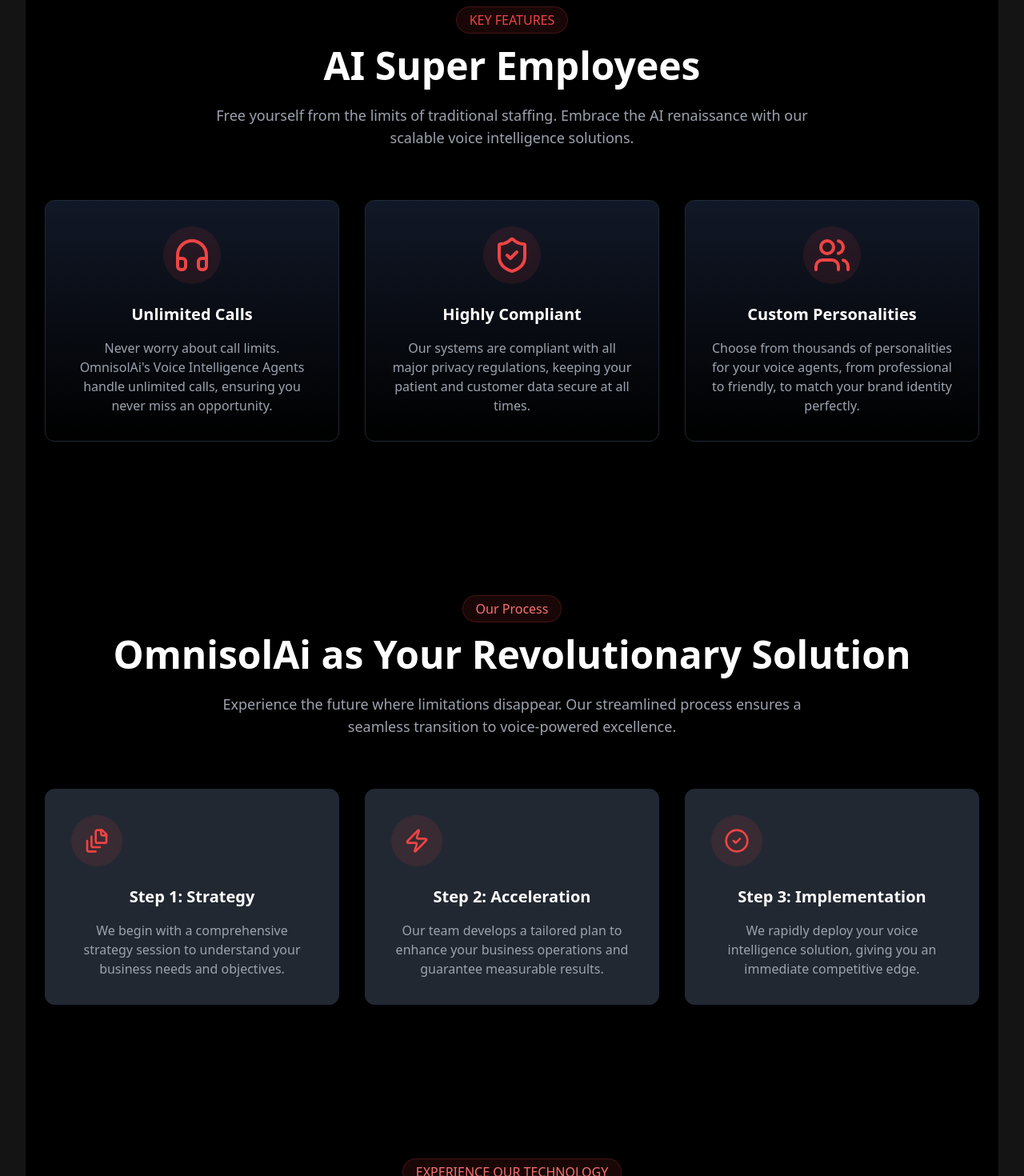
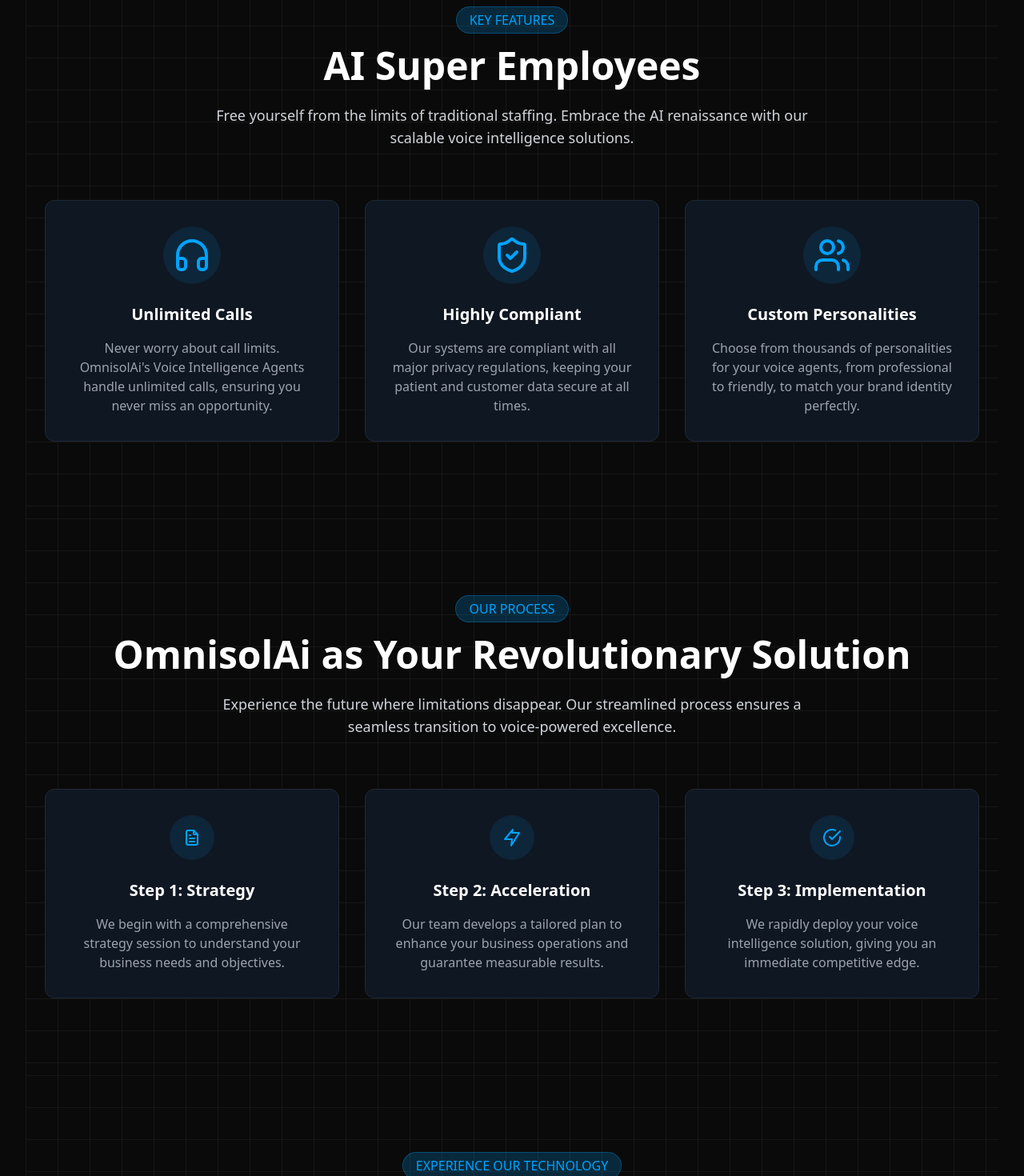
Before and after one commit to AbdulAhadera/omniwave-website-generator, a React (Vite) app: page / in a window 1280 px wide. Shown: the part 920-2390 px from the top of the page at 80% size. Built offline with nearby package versions, Linux system fonts and the light colour scheme; the HTML template or start-up script is replaced by a standard one.

Commit message:
Refactor: Update website design
This commit updates the website's design to match the provided example.

```diff
--- a/src/components/ai-demo.jsx
+++ b/src/components/ai-demo.jsx
@@ -19,7 +19,7 @@ const AiDemo = () => {
   };
 
   return (
-    <section id="demo" className="py-24 bg-gradient-to-b from-[var(--color-boxes)] to-[var(--color-background)]">
+    <section id="demo" className="py-24 bg-[#0a0a0a] grid-background">
       <div className="container mx-auto px-4 md:px-6">
         <div className="flex flex-col items-center text-center mb-16">
           <motion.div
@@ -27,9 +27,9 @@ const AiDemo = () => {
             whileInView={{ opacity: 1 }}
             viewport={{ once: true }}
             transition={{ duration: 0.5 }}
-            className="inline-block bg-red-500/10 rounded-full px-4 py-1 mb-4 border border-red-500/20"
+            className="inline-block bg-[#00A3FF]/20 rounded-full px-4 py-1 mb-4 border border-[#00A3FF]/30"
           >
-            <span className="text-red-400">EXPERIENCE OUR TECHNOLOGY</span>
+            <span className="text-[#00A3FF]">EXPERIENCE OUR TECHNOLOGY</span>
           </motion.div>
 
           <motion.h2
@@ -59,21 +59,21 @@ const AiDemo = () => {
             whileInView={{ opacity: 1, x: 0 }}
             viewport={{ once: true }}
             transition={{ duration: 0.6 }}
-            className="box-background rounded-2xl border border-gray-800 overflow-hidden"
+            className="bg-[#0f1722] rounded-2xl border border-gray-800 overflow-hidden"
           >
             <div className="p-8">
               <div className="flex justify-between mb-4">
                 <div className="text-white font-semibold">AI Voice Assistant Demo</div>
                 <div className="flex gap-2">
-                  <span className="h-2 w-2 rounded-full bg-red-500"></span>
+                  <span className="h-2 w-2 rounded-full bg-[#00A3FF]"></span>
                   <span className="h-2 w-2 rounded-full bg-gray-500"></span>
                 </div>
               </div>
 
-              <div className="h-64 overflow-y-auto bg-gray-900/50 rounded-lg p-4 mb-6 border border-gray-800">
+              <div className="h-64 overflow-y-auto bg-[#0a0a0a]/50 rounded-lg p-4 mb-6 border border-gray-800">
                 <div className="flex gap-3 mb-4">
-                  <div className="bg-red-500/20 p-2 rounded-full h-8 w-8 flex items-center justify-center">
-                    <Headphones className="h-4 w-4 text-red-400" />
+                  <div className="bg-[#00A3FF]/20 p-2 rounded-full h-8 w-8 flex items-center justify-center">
+                    <Headphones className="h-4 w-4 text-[#00A3FF]" />
                   </div>
                   <div className="bg-gray-800 rounded-lg p-3 text-gray-300 text-sm max-w-[80%]">
                     Hello! I'm your OmnisolAi assistant. How can I help you today?
@@ -88,14 +88,14 @@ const AiDemo = () => {
                     value={message}
                     onChange={(e) => setMessage(e.target.value)}
                     placeholder="Type your message here..."
-                    className="w-full bg-gray-900/80 border border-gray-800 rounded-lg py-3 px-4 text-white placeholder:text-gray-500 focus:outline-none focus:border-red-500/50"
+                    className="w-full bg-gray-900/80 border border-gray-800 rounded-lg py-3 px-4 text-white placeholder:text-gray-500 focus:outline-none focus:border-[#00A3FF]/50"
                   />
                   <button
                     type="button"
                     onClick={toggleRecording}
                     className={`p-3 rounded-lg flex items-center justify-center ${
                       isRecording
-                        ? "bg-red-500 text-white"
+                        ? "bg-[#00A3FF] text-white"
                         : "bg-gray-800 text-gray-400 hover:bg-gray-700"
                     }`}
                   >
@@ -103,7 +103,7 @@ const AiDemo = () => {
                   </button>
                   <button
                     type="submit"
-                    className="bg-red-500 hover:bg-red-600 text-white p-3 rounded-lg"
+                    className="bg-[#00A3FF] hover:bg-[#0080ff] text-white p-3 rounded-lg"
                   >
                     <svg
                       xmlns="http://www.w3.org/2000/svg"
@@ -149,8 +149,8 @@ const AiDemo = () => {
               Experience the Future of Customer Interaction
             </h3>
             <div className="space-y-6">
-              <div className="flex gap-4">
-                <div className="bg-red-500/10 p-3 rounded-full h-12 w-12 flex items-center justify-center text-red-500 shrink-0">
+              <div className="flex gap-4 items-start">
+                <div className="bg-[#00A3FF]/10 p-3 rounded-full h-12 w-12 flex items-center justify-center text-[#00A3FF] shrink-0">
                   <svg
                     xmlns="http://www.w3.org/2000/svg"
                     width="24"
@@ -174,8 +174,8 @@ const AiDemo = () => {
                 </div>
               </div>
 
-              <div className="flex gap-4">
-                <div className="bg-red-500/10 p-3 rounded-full h-12 w-12 flex items-center justify-center text-red-500 shrink-0">
+              <div className="flex gap-4 items-start">
+                <div className="bg-[#00A3FF]/10 p-3 rounded-full h-12 w-12 flex items-center justify-center text-[#00A3FF] shrink-0">
                   <svg
                     xmlns="http://www.w3.org/2000/svg"
                     width="24"
@@ -199,8 +199,8 @@ const AiDemo = () => {
                 </div>
               </div>
 
-              <div className="flex gap-4">
-                <div className="bg-red-500/10 p-3 rounded-full h-12 w-12 flex items-center justify-center text-red-500 shrink-0">
+              <div className="flex gap-4 items-start">
+                <div className="bg-[#00A3FF]/10 p-3 rounded-full h-12 w-12 flex items-center justify-center text-[#00A3FF] shrink-0">
                   <svg
                     xmlns="http://www.w3.org/2000/svg"
                     width="24"
@@ -234,7 +234,7 @@ const AiDemo = () => {
             >
               <Link
                 to="/contact-form"
-                className="bg-gradient-to-r from-[var(--color-gradient-from)] to-[var(--color-gradient-to)] text-white font-medium py-3 px-8 rounded-full inline-block transition-all duration-300 transform hover:scale-105"
+                className="bg-[#00A3FF] text-white font-medium py-3 px-8 rounded-full inline-block transition-all duration-300 transform hover:scale-105"
               >
                 Request Full Demo
               </Link>
--- a/src/components/features.tsx
+++ b/src/components/features.tsx
@@ -4,19 +4,19 @@ import { Headphones, ShieldCheck, Users } from "lucide-react";
 
 const features = [
   {
-    icon: <Headphones className="h-12 w-12 text-red-500" />,
+    icon: <Headphones className="h-12 w-12 text-[#00A3FF]" />,
     title: "Unlimited Calls",
     description:
       "Never worry about call limits. OmnisolAi's Voice Intelligence Agents handle unlimited calls, ensuring you never miss an opportunity.",
   },
   {
-    icon: <ShieldCheck className="h-12 w-12 text-red-500" />,
+    icon: <ShieldCheck className="h-12 w-12 text-[#00A3FF]" />,
     title: "Highly Compliant",
     description:
       "Our systems are compliant with all major privacy regulations, keeping your patient and customer data secure at all times.",
   },
   {
-    icon: <Users className="h-12 w-12 text-red-500" />,
+    icon: <Users className="h-12 w-12 text-[#00A3FF]" />,
     title: "Custom Personalities",
     description:
       "Choose from thousands of personalities for your voice agents, from professional to friendly, to match your brand identity perfectly.",
@@ -46,7 +46,7 @@ const Features = () => {
   };
 
   return (
-    <section id="features" className="py-24 bg-black">
+    <section id="features" className="py-24 bg-[#0a0a0a] grid-background">
       <div className="container mx-auto px-4 md:px-6">
         <motion.div
           initial="hidden"
@@ -59,7 +59,7 @@ const Features = () => {
               hidden: { opacity: 0 },
               visible: { opacity: 1, transition: { duration: 0.5 } },
             }}
-            className="px-4 py-1 bg-red-500/10 text-red-500 rounded-full border border-red-500/20 mb-4"
+            className="px-4 py-1 bg-[#00A3FF]/20 text-[#00A3FF] rounded-full border border-[#00A3FF]/30 mb-4"
           >
             KEY FEATURES
           </motion.span>
@@ -77,7 +77,7 @@ const Features = () => {
               hidden: { opacity: 0, y: 20 },
               visible: { opacity: 1, y: 0, transition: { duration: 0.5, delay: 0.3 } },
             }}
-            className="text-lg text-gray-400 max-w-3xl"
+            className="text-lg text-gray-300 max-w-3xl"
           >
             Free yourself from the limits of traditional staffing. Embrace the AI renaissance with our
             scalable voice intelligence solutions.
@@ -95,9 +95,9 @@ const Features = () => {
             <motion.div
               key={index}
               variants={itemVariants}
-              className="bg-gradient-to-b from-gray-900 to-black border border-gray-800 rounded-xl p-8 hover:border-red-500/30 transition-all duration-300 flex flex-col items-center text-center"
+              className="bg-[#0f1722] border border-gray-800 rounded-xl p-8 hover:border-[#00A3FF]/30 transition-all duration-300 flex flex-col items-center text-center"
             >
-              <div className="p-3 rounded-full bg-red-500/10 mb-6">{feature.icon}</div>
+              <div className="p-3 rounded-full bg-[#00A3FF]/10 mb-6">{feature.icon}</div>
               <h3 className="text-xl font-bold text-white mb-4">{feature.title}</h3>
               <p className="text-gray-400">{feature.description}</p>
             </motion.div>
--- a/src/components/process.jsx
+++ b/src/components/process.jsx
@@ -1,28 +1,80 @@
 
 import { motion } from "framer-motion";
-import { CircleCheck, FileStack, Zap } from "lucide-react";
 
 const Process = () => {
-  const processSteps = [
+  const steps = [
     {
-      icon: <FileStack className="h-8 w-8" />,
+      icon: (
+        <svg
+          xmlns="http://www.w3.org/2000/svg"
+          width="24"
+          height="24"
+          viewBox="0 0 24 24"
+          fill="none"
+          stroke="currentColor"
+          strokeWidth="2"
+          strokeLinecap="round"
+          strokeLinejoin="round"
+          className="text-[#00A3FF]"
+        >
+          <path d="M14 3v4a1 1 0 0 0 1 1h4"></path>
+          <path d="M17 21H7a2 2 0 0 1-2-2V5a2 2 0 0 1 2-2h7l5 5v11a2 2 0 0 1-2 2z"></path>
+          <line x1="9" y1="9" x2="10" y2="9"></line>
+          <line x1="9" y1="13" x2="15" y2="13"></line>
+          <line x1="9" y1="17" x2="15" y2="17"></line>
+        </svg>
+      ),
       title: "Step 1: Strategy",
-      description: "We begin with a comprehensive strategy session to understand your business needs and objectives."
+      description:
+        "We begin with a comprehensive strategy session to understand your business needs and objectives."
     },
     {
-      icon: <Zap className="h-8 w-8" />,
+      icon: (
+        <svg
+          xmlns="http://www.w3.org/2000/svg"
+          width="24"
+          height="24"
+          viewBox="0 0 24 24"
+          fill="none"
+          stroke="currentColor"
+          strokeWidth="2"
+          strokeLinecap="round"
+          strokeLinejoin="round"
+          className="text-[#00A3FF]"
+        >
+          <path d="M13 2L3 14h9l-1 8 10-16h-9l1-4z"></path>
+        </svg>
+      ),
       title: "Step 2: Acceleration",
-      description: "Our team develops a tailored plan to enhance your business operations and guarantee measurable results."
+      description:
+        "Our team develops a tailored plan to enhance your business operations and guarantee measurable results."
     },
     {
-      icon: <CircleCheck className="h-8 w-8" />,
+      icon: (
+        <svg
+          xmlns="http://www.w3.org/2000/svg"
+          width="24"
+          height="24"
+          viewBox="0 0 24 24"
+          fill="none"
+          stroke="currentColor"
+          strokeWidth="2"
+          strokeLinecap="round"
+          strokeLinejoin="round"
+          className="text-[#00A3FF]"
+        >
+          <path d="M22 11.08V12a10 10 0 1 1-5.93-9.14"></path>
+          <polyline points="22 4 12 14.01 9 11.01"></polyline>
+        </svg>
+      ),
       title: "Step 3: Implementation",
-      description: "We rapidly deploy your voice intelligence solution, giving you an immediate competitive edge."
+      description:
+        "We rapidly deploy your voice intelligence solution, giving you an immediate competitive edge."
     }
   ];
 
   return (
-    <section className="py-24 bg-gradient-to-b from-[var(--color-background)] to-[var(--color-boxes)]">
+    <section id="process" className="py-24 bg-[#0a0a0a] grid-background">
       <div className="container mx-auto px-4 md:px-6">
         <div className="flex flex-col items-center text-center mb-16">
           <motion.div
@@ -30,9 +82,9 @@ const Process = () => {
             whileInView={{ opacity: 1 }}
             viewport={{ once: true }}
             transition={{ duration: 0.5 }}
-            className="inline-block bg-red-500/10 rounded-full px-4 py-1 mb-4 border border-red-500/20"
+            className="inline-block bg-[#00A3FF]/20 rounded-full px-4 py-1 mb-4 border border-[#00A3FF]/30"
           >
-            <span className="text-red-400">Our Process</span>
+            <span className="text-[#00A3FF]">OUR PROCESS</span>
           </motion.div>
 
           <motion.h2
@@ -50,27 +102,30 @@ const Process = () => {
             whileInView={{ opacity: 1, y: 0 }}
             viewport={{ once: true }}
             transition={{ duration: 0.5, delay: 0.3 }}
-            className="text-lg text-gray-400 max-w-3xl"
+            className="text-lg text-gray-300 max-w-3xl"
           >
-            Experience the future where limitations disappear. Our streamlined process ensures a seamless transition to voice-powered excellence.
+            Experience the future where limitations disappear. Our streamlined process
+            ensures a seamless transition to voice-powered excellence.
           </motion.p>
         </div>
 
         <div className="grid grid-cols-1 md:grid-cols-3 gap-8">
-          {processSteps.map((step, index) => (
+          {steps.map((step, index) => (
             <motion.div
               key={index}
-              initial={{ opacity: 0, y: 30 }}
+              initial={{ opacity: 0, y: 20 }}
               whileInView={{ opacity: 1, y: 0 }}
               viewport={{ once: true }}
-              transition={{ duration: 0.5, delay: index * 0.2 }}
-              className="box-background backdrop-blur-sm rounded-xl p-8 border border-gray-800 hover:border-red-500/30 transition-all duration-300"
+              transition={{ duration: 0.5, delay: 0.2 * index }}
+              className="bg-[#0f1722] border border-gray-800 rounded-xl p-8"
             >
-              <div className="bg-red-500/10 p-4 rounded-full w-16 h-16 flex items-center justify-center mb-6 text-red-500">
-                {step.icon}
+              <div className="flex flex-col items-center text-center">
+                <div className="h-14 w-14 flex items-center justify-center rounded-full bg-[#00A3FF]/10 mb-6">
+                  {step.icon}
+                </div>
+                <h3 className="text-xl font-semibold text-white mb-4">{step.title}</h3>
+                <p className="text-gray-400">{step.description}</p>
               </div>
-              <h3 className="text-xl font-bold text-white mb-4">{step.title}</h3>
-              <p className="text-gray-400">{step.description}</p>
             </motion.div>
           ))}
         </div>
--- a/src/index.css
+++ b/src/index.css
@@ -1,3 +1,4 @@
+
 @tailwind base;
 @tailwind components;
 @tailwind utilities;
@@ -15,16 +16,11 @@
     @apply bg-background text-foreground;
     font-feature-settings: "rlig" 1, "calt" 1;
     scroll-behavior: smooth;
-    background-color: #141414;
+    background-color: #0a0a0a;
   }
 
-  .light body {
-    background-color: #141414;
-    @apply text-white;
-  }
-
-  .dark body {
-    background-color: #141414;
+  body {
+    background-color: #0a0a0a;
     @apply text-white;
   }
 
@@ -65,11 +61,26 @@
   }
 
   .box-background {
-    background-color: #222831;
+    background-color: #0f1722;
   }
 
-  .accent-detail {
-    color: #FFD700;
+  .accent-color {
+    color: #00A3FF;
+  }
+
+  .accent-bg {
+    background-color: #00A3FF;
+  }
+
+  .accent-border {
+    border-color: #00A3FF;
+  }
+
+  .grid-background {
+    background-color: #0a0a0a;
+    background-image: linear-gradient(to right, #171717 1px, transparent 1px),
+                      linear-gradient(to bottom, #171717 1px, transparent 1px);
+    background-size: 40px 40px;
   }
 }
 
--- a/src/pages/ContactForm.jsx
+++ b/src/pages/ContactForm.jsx
@@ -66,7 +66,7 @@ const ContactForm = () => {
   };
 
   return (
-    <div className="min-h-screen flex flex-col" style={{ backgroundColor: "#141414" }}>
+    <div className="min-h-screen flex flex-col grid-background">
       <Navbar />
 
       <div className="flex-grow container mx-auto px-4 py-12">
@@ -75,7 +75,7 @@ const ContactForm = () => {
             initial={{ opacity: 0, y: 20 }}
             animate={{ opacity: 1, y: 0 }}
             transition={{ duration: 0.5 }}
-            className="max-w-md mx-auto box-background rounded-xl p-8 shadow-lg border border-gray-700"
+            className="max-w-md mx-auto bg-[#0f1722] rounded-xl p-8 shadow-lg border border-gray-700"
           >
             <h2 className="text-2xl font-bold mb-6 text-center bg-clip-text text-transparent bg-gradient-to-r from-[#007bff] to-[#00BFFF]">
               Request Demo Call
@@ -138,7 +138,7 @@ const ContactForm = () => {
 
               <button
                 type="submit"
-                className="w-full py-3 px-4 bg-gradient-to-r from-[#007bff] to-[#00BFFF] text-white font-medium rounded-lg hover:opacity-90 transition duration-300"
+                className="w-full py-3 px-4 bg-[#00A3FF] text-white font-medium rounded-lg hover:opacity-90 transition duration-300"
               >
                 Start Demo Call
               </button>
```
Also changed, not shown: src/components/contact.jsx (+8 -8 lines), src/components/faq.tsx (+8 -8 lines), src/components/hero.jsx (+5 -5 lines), src/components/integrations.jsx (+13 -13 lines), tailwind.config.js (+24 -24 lines).
